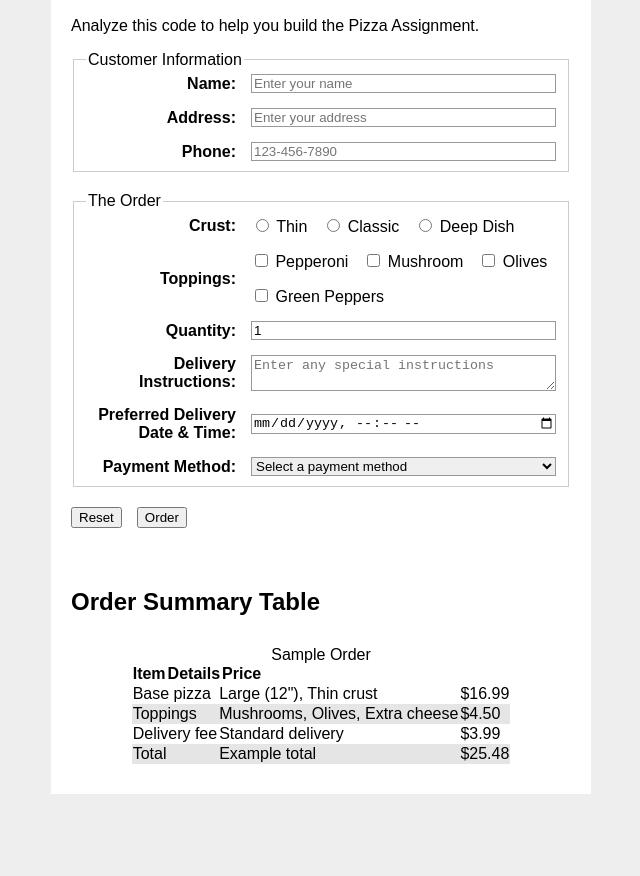
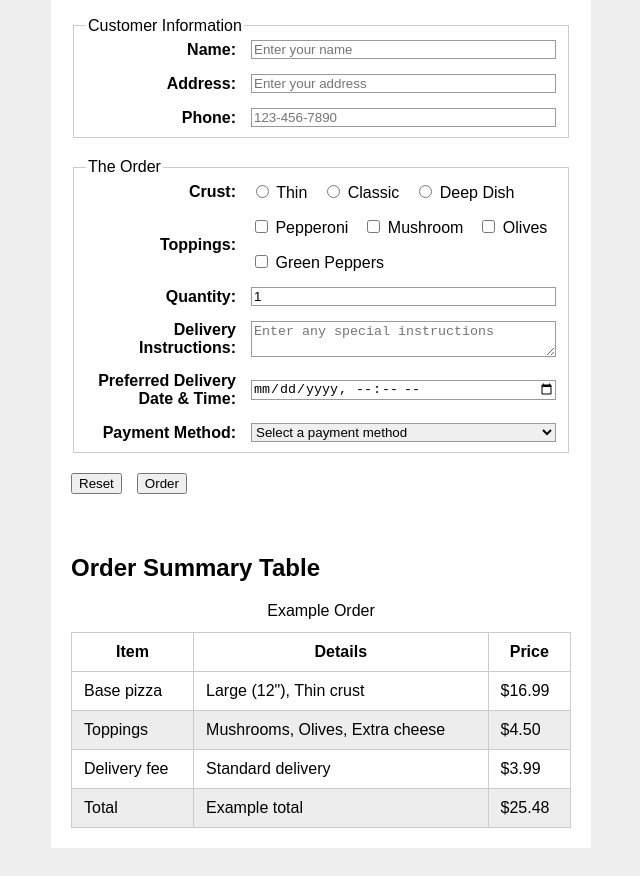
Before and after one commit to dengf4/downtown_pizza, a plain HTML site: page index.html in a window 1280 px wide. Shown: the part 99-975 px from the top of the page, without its empty margins (319-959 px from the left). Before the commit the page ends 921 px from the top, so only its background shows below. Drawn offline with Linux system fonts and the light colour scheme.

Commit message:
specs done

```diff
--- a/index.html
+++ b/index.html
@@ -12,7 +12,6 @@
     <main class="main-grid">
         <section class="card">
             <h1>Pizza Ordering System</h1>
-            <p>Analyze this code to help you build the Pizza Assignment.</p>
 
             <form action="#" method="post">
                 <fieldset>
@@ -63,8 +62,8 @@
                         <select id="payment-method" name="payment-method" required>
                             <option value="">Select a payment method</option>
                             <option value="credit-card">Cash</option>
-                            <option value="paypal">PayPal</option>
-                            <option value="cash">Cash</option>
+                            <option value="paypal">Card</option>
+                            <option value="cash">Debit</option>
                         </select>
                     </div>
                 </fieldset>
@@ -76,8 +75,9 @@
         </section>
         <aside class="card">
             <h2>Order Summary Table</h2>
+            <div class="table-narrow">
             <table class="grid-table">
-                <caption>Sample Order</caption>
+                <caption>Example Order</caption>
                 <thead>
                     <tr>
                         <th scope="col">Item</th>
@@ -108,6 +108,7 @@
                     </tr>
                 </tbody>
             </table>
+            </div>
         </aside>
     </main>
 </body>
--- a/styles.css
+++ b/styles.css
@@ -91,16 +91,33 @@ input[type="datetime-local"]:valid {
 }
 
 .grid-table {
-    display: grid;
     border-collapse: collapse;
-    padding: 10px;
-    justify-content: center;
+    width: 100%;
+}
+
+.table-narrow {
+    overflow-x: auto;
 }
 
 .grid-table tbody tr:nth-child(even) {
-    background: #e5e5e5;
+    background: #ededed;
 }
 
 .grid-table tbody tr:hover {
     background: #d1e7fd;
 }
+
+.grid-table caption {
+  caption-side: top;
+  margin-bottom: 12px;
+}
+
+.grid-table thead th {
+    text-align: center;
+}
+
+.grid-table th,
+.grid-table td {
+    border: 1px solid #ccc;
+    padding: 10px 12px;
+}
```
